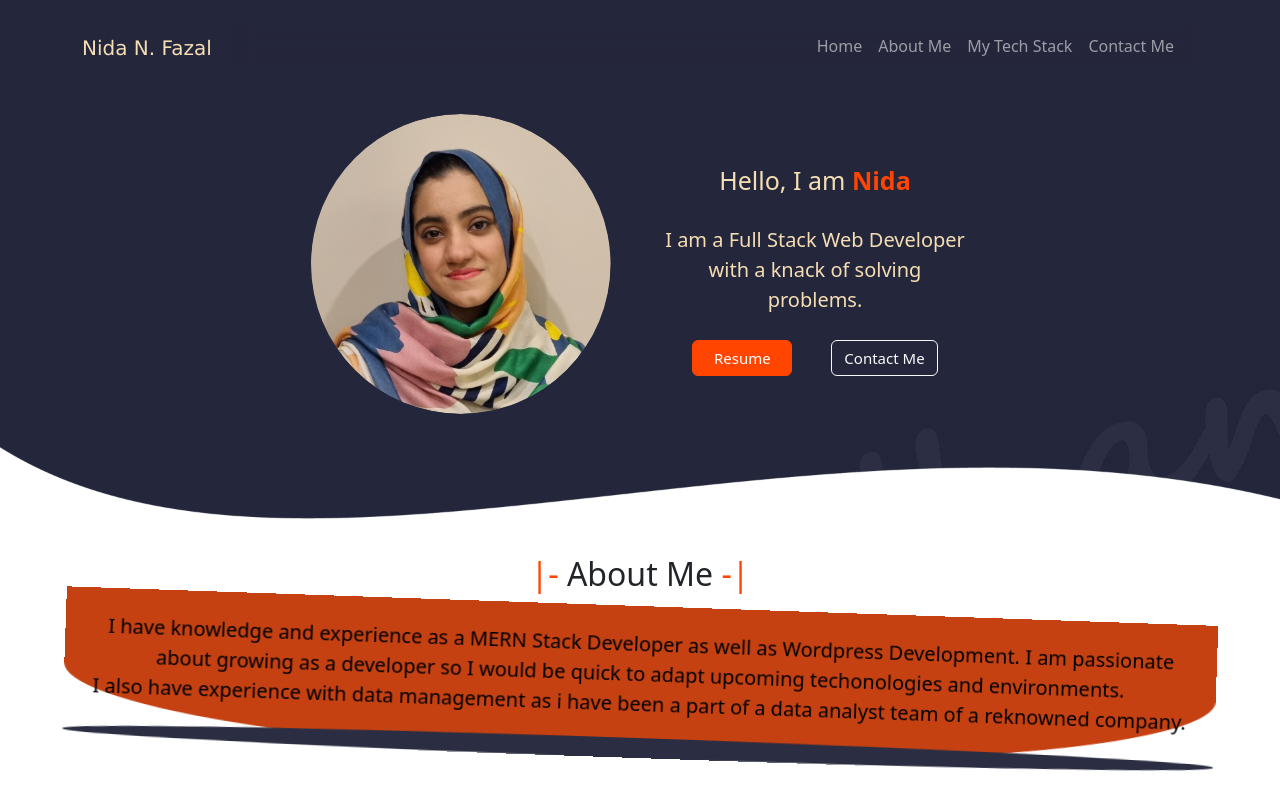
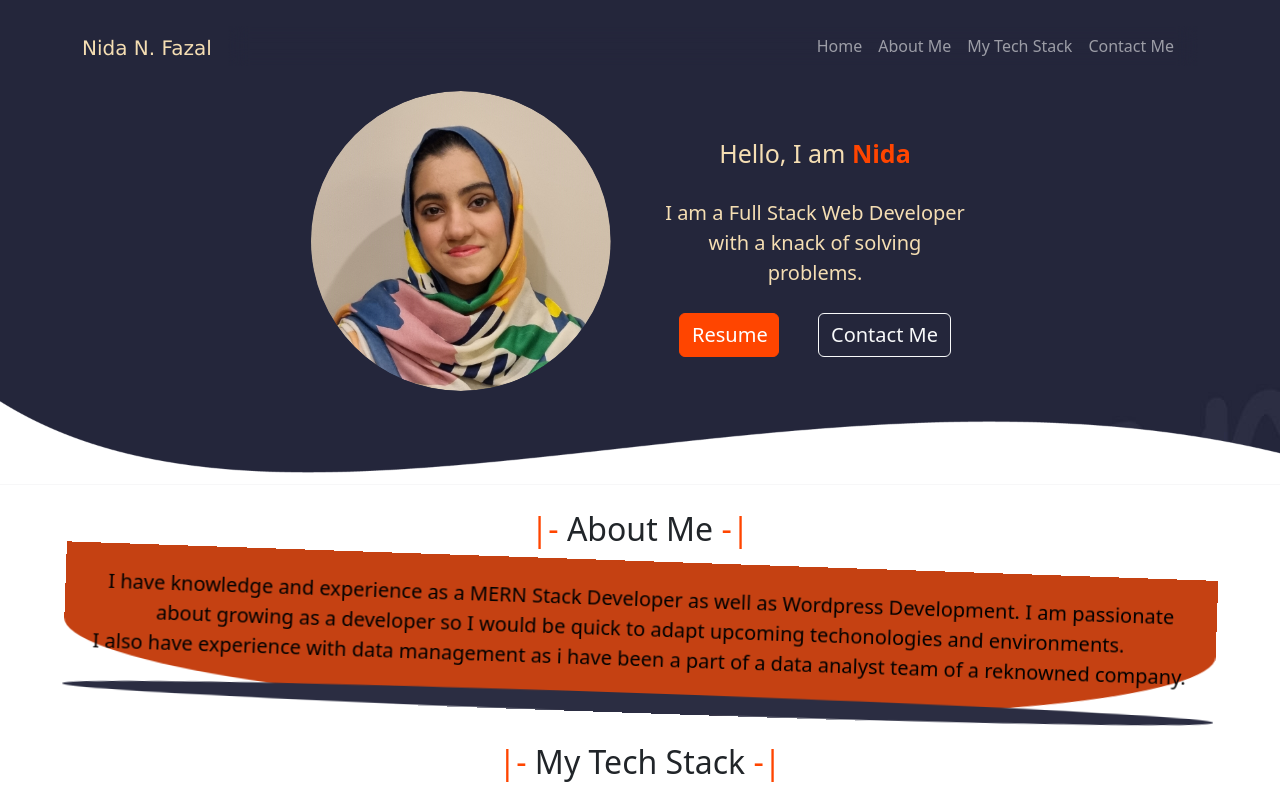
Before and after one commit to nida1812163/My-Portfolio-Website, a React (Create React App) app: page / in a window 1280 px wide. Shown: the top 792 px of the page. Built offline with nearby package versions, Linux system fonts and the light colour scheme.

Commit message:
height set

```diff
--- a/public/index.html
+++ b/public/index.html
@@ -7,9 +7,9 @@
     <meta name="theme-color" content="#000000" />
     <meta
       name="description"
-      content="Web site created using create-react-app"
+      content="My Portfolio Website"
     />
-    <link rel="apple-touch-icon" href="%PUBLIC_URL%/logo192.png" />
+    <link rel="apple-touch-icon" href="%PUBLIC_URL%/favicon.png" />
     <!--
       manifest.json provides metadata used when your web app is installed on a
       user's mobile device or desktop. See https://developers.google.com/web/fundamentals/web-app-manifest/
@@ -24,7 +24,7 @@
       work correctly both with client-side routing and a non-root public URL.
       Learn how to configure a non-root public URL by running `npm run build`.
     -->
-    <title>React App</title>
+    <title> Nida</title>
   </head>
   <body>
     <noscript>You need to enable JavaScript to run this app.</noscript>
--- a/src/Nida/NidaStyles.module.css
+++ b/src/Nida/NidaStyles.module.css
@@ -160,8 +160,27 @@
         justify-content: space-evenly;
     }
 
-    .shapeImg {
-        margin-bottom: -1px;
+
+}
+
+@media only screen and (max-height: 1024px){
+    .jumbotron{
+        height: 80%;
     }
 
+    .description {
+        font-size: 20px;
+    }
+
+    .myName,
+    .description {
+        display: block;
+        margin-bottom: 25px;
+        justify-content: space-evenly;
+    }
+
+    .resumeButton,
+    .contactMeButton {
+        font-size: 20px;
+    }
 }
```
Also changed, not shown: public/logo192.png (deleted), public/logo512.png (deleted).
